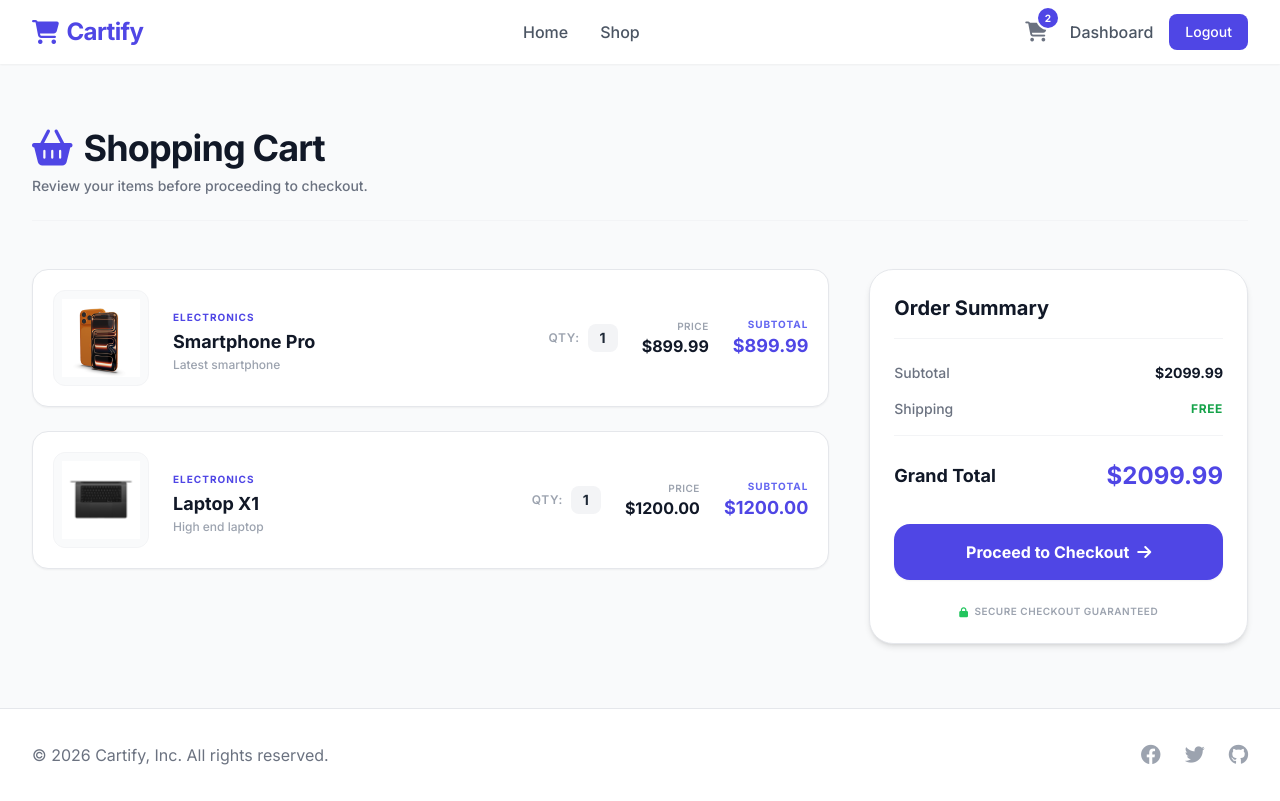
After one commit to desphixs/cartify-ecommerce-django, a Django app: page /cart/ in a window 1280 px wide. The commit adds this page. Run offline with Django 5.2, Linux system fonts and the light colour scheme; a user stored in the database is signed in; data comes from the database, SQL or seed files in the repository; some libraries are stand-ins or nearby versions.

Commit message:
integrated cart view page and cart count context

```diff
--- a/project/settings.py
+++ b/project/settings.py
@@ -63,6 +63,9 @@ TEMPLATES = [
                 'django.template.context_processors.request',
                 'django.contrib.auth.context_processors.auth',
                 'django.contrib.messages.context_processors.messages',
+                # Our custom context processor that continuously feeds the total cart quantity
+                # badge count to every page on our website!
+                'store.context_processors.cart_item_count',
             ],
         },
     },
--- /dev/null
+++ b/store/context_processors.py
@@ -0,0 +1,41 @@
+# store/context_processors.py
+
+# We import our CartItem model so we can query the database and count what's in the cart
+from store.models import CartItem
+
+# ==============================================================================
+# REAL-WORLD ANALOGY: The Shopping Badge Counter
+# ------------------------------------------------------------------------------
+# Imagine walking through a retail department store. The store clerk continuously
+# counts the items you place into your cart and updates a small digital badge counter
+# visible on the cart's handle so you always know exactly how many items you are
+# holding, no matter which section of the store you walk into.
+#
+# In Django, a "context processor" is like that helper clerk. It automatically
+# calculates a variable (like the total quantity of all items in the user's cart)
+# and makes it available to *every single HTML page* (like the header or navigation bar)
+# without us having to fetch and pass it manually in every single view function!
+# ==============================================================================
+def cart_item_count(request):
+    # 1. If the customer is not logged in (anonymous guest), they cannot have items in a database-backed cart.
+    # Therefore, we return a default count of 0 items.
+    if not request.user.is_authenticated:
+        return {'cart_count': 0}
+
+    try:
+        # 2. Query the database to find all CartItem objects belonging to this user's cart.
+        # We look up items where the cart's owner matches the currently logged-in user.
+        items = CartItem.objects.filter(cart__user=request.user)
+
+        # 3. Sum up the quantity field of each item in the cart.
+        # For example, if they have 2 laptops and 3 shirts, we sum (2 + 3) to get 5 total items in the cart.
+        # If the cart is empty or there are no items, sum() automatically returns 0.
+        total_count = sum(item.quantity for item in items)
+
+        # 4. Return the key-value dictionary. This key `cart_count` becomes globally
+        # accessible as a variable across all our HTML templates!
+        return {'cart_count': total_count}
+
+    except Exception:
+        # Fallback to 0 if anything goes wrong (e.g. database table doesn't exist yet during initial setup/migrations)
+        return {'cart_count': 0}
--- a/store/urls.py
+++ b/store/urls.py
@@ -1,5 +1,5 @@
 from django.urls import path
-from . import views
+from store import views
 
 # ==============================================================================
 # REAL-WORLD ANALOGY: The Store Directory
@@ -13,4 +13,15 @@ urlpatterns = [
     # This path expects an integer (like 1, 2, 3) which represents the product ID.
     # When a user goes to /add-to-cart/5/, Django will grab product #5 and send it to our view.
     path('add-to-cart/<int:product_id>/', views.add_to_cart, name='add_to_cart'),
+    # ==============================================================================
+    # REAL-WORLD ANALOGY: The Checkout Aisle Signpost
+    # ------------------------------------------------------------------------------
+    # In a supermarket, when you are done shopping, you look up for a signpost that
+    # reads "Aisle 10: Checkout & Cart Review."
+    #
+    # This URL route acts as that dynamic signpost! When a user navigates their browser
+    # to `/cart/`, this rule catches their request and guides them directly to our
+    # `view_cart` clerk function to inspect their items.
+    # ==============================================================================
+    path('cart/', views.view_cart, name='cart'),
 ]
--- a/store/views.py
+++ b/store/views.py
@@ -64,3 +64,58 @@ def add_to_cart(request, product_id):
 
     # 5. Send the customer right back to the storefront so they can keep shopping!
     return redirect('index')
+
+
+# ==============================================================================
+# REAL-WORLD ANALOGY: The Shopping Cart Inspector
+# ------------------------------------------------------------------------------
+# Imagine you're walking through a physical store with your metal shopping cart.
+# Before heading to the checkout cashier register, you stop, look inside your
+# cart, review every single item you've picked, look at the quantity of each
+# product, and calculate the estimated total cost to make sure it fits within
+# your budget.
+#
+# This `view_cart` view does exactly that digitally! First, the bouncer
+# (@login_required) verifies you're logged in. Then, we fetch your unique cart
+# object, gather all the items you've added (like 2 shirts and 1 laptop), calculate
+# the sum total of those items, and send all this data to our `cart.html` template
+# so we can show it to you beautifully on a dedicated cart review page!
+# ==============================================================================
+@login_required
+# Protect this cart review view so that only authenticated members can inspect a shopping session
+def view_cart(request):
+    # 1. Fetch or initialize the user's active shopping cart bucket.
+    # We use `get_or_create` to ensure that if a user visits the cart page before adding anything,
+    # we initialize a clean, empty cart for them instead of throwing a database or lookup error.
+    # The method returns a tuple: (cart_instance, was_created_boolean), so we unpack the first item.
+    cart, created = Cart.objects.get_or_create(user=request.user)
+
+    # 2. Gather all the individual items linked to this user's cart.
+    # We use `.select_related('product')` to optimize our database. In database terms, this is a "JOIN" operation.
+    # Instead of asking the database "get this item", then asking again "now get this item's product info"
+    # (which would hit the database repeatedly), we fetch both the item and its product details in a single query!
+    cart_items = cart.items.all().select_related('product')
+
+    # 3. Calculate the sum total cost of all the products sitting inside the shopping cart.
+    # We start our counter at exactly 0.00 dollars.
+    total_price = 0
+
+    # 4. Iterate through every single item in the cart collection to calculate the cumulative price.
+    for item in cart_items:
+        # For each item, we multiply the product's individual unit price by the quantity selected.
+        # (e.g. if the item is a pair of socks priced at $10.00 and the user has 3 in the cart: $10.00 * 3 = $30.00)
+        # We add this calculation to our running total.
+        total_price += item.product.price * item.quantity
+
+    # 5. Pack our calculated data into a neat dictionary box (context) to ship to the frontend template.
+    context = {
+        'cart': cart,
+        # The primary Cart object representing this user's shopping session
+        'cart_items': cart_items,
+        # The collection of items currently inside the shopping cart
+        'total_price': total_price,
+        # The calculated total cost of the customer's shopping basket
+    }
+
+    # 6. Render the dedicated `cart.html` review page, passing along our context data box!
+    return render(request, 'cart.html', context)
--- a/templates/base.html
+++ b/templates/base.html
@@ -43,8 +43,17 @@
             <!-- User Actions -->
             <div class="flex items-center space-x-4">
                 {% if user.is_authenticated %}
-                    <a href="#" class="text-gray-500 hover:text-indigo-600 transition-colors">
+                    <!-- Dynamic Cart Icon Link with Notification Badge -->
+                    <!-- We point this link to our 'cart' URL path so the user is taken to their cart review page -->
+                    <a href="{% url 'cart' %}" class="text-gray-500 hover:text-indigo-600 transition-colors relative flex items-center justify-center p-1.5 rounded-full hover:bg-gray-50">
                         <i class="fa-solid fa-cart-shopping text-xl"></i>
+                        <!-- We check if our custom context processor calculated a count greater than 0 -->
+                        {% if cart_count > 0 %}
+                            <!-- A vibrant notification badge displaying the number of items in their shopping basket -->
+                            <span class="absolute -top-1 -right-1 flex h-5 w-5 items-center justify-center rounded-full bg-indigo-600 text-[10px] font-bold text-white ring-2 ring-white">
+                                {{ cart_count }}
+                            </span>
+                        {% endif %}
                     </a>
                     <a href="{% url 'dashboard' %}" class="text-gray-600 hover:text-indigo-600 font-medium transition-colors">Dashboard</a>
                     <a href="{% url 'logout' %}" class="bg-indigo-600 text-white px-4 py-2 rounded-lg text-sm font-medium hover:bg-indigo-700 transition-colors">Logout</a>
--- /dev/null
+++ b/templates/cart.html
@@ -0,0 +1,144 @@
+<!-- templates/cart.html -->
+
+<!-- We inherit from our master layout blueprint so that we automatically get our header, navigation bar, and footer -->
+{% extends 'base.html' %}
+
+<!-- We define a custom title name for our cart page -->
+{% block title %}Your Shopping Cart - Cartify{% endblock %}
+
+<!-- We pour our cart elements directly into our master layout content block -->
+{% block content %}
+<div class="max-w-7xl mx-auto px-4 sm:px-6 lg:px-8 py-16">
+    <!-- Section Header introducing the user to their cart review page -->
+    <div class="mb-12 border-b border-gray-100 pb-6">
+        <h1 class="text-3xl font-extrabold tracking-tight text-gray-900 sm:text-4xl flex items-center gap-3">
+            <i class="fa-solid fa-basket-shopping text-indigo-600"></i> Shopping Cart
+        </h1>
+        <p class="mt-2 text-sm text-gray-500 font-medium">Review your items before proceeding to checkout.</p>
+    </div>
+
+    <!-- We check if there are actually any items in the user's cart -->
+    {% if cart_items %}
+        <!-- Two-column layout: Left is the list of products, Right is the checkout price summary card -->
+        <div class="grid grid-cols-1 lg:grid-cols-12 gap-10">
+
+            <!-- LEFT COLUMN: CART ITEMS LIST (Occupies 8 out of 12 grid spaces on large screens) -->
+            <div class="lg:col-span-8 space-y-6">
+                <!-- Loop through each individual CartItem in our collection -->
+                {% for item in cart_items %}
+                    <!-- Individual CartItem Card with subtle shadow, border, and rounded borders -->
+                    <div class="bg-white border border-gray-200 rounded-2xl p-5 shadow-sm hover:shadow-md transition-all duration-300 flex flex-col sm:flex-row items-center gap-6 relative overflow-hidden">
+
+                        <!-- 1. Product Image Frame -->
+                        <div class="w-24 h-24 bg-gray-50 rounded-xl overflow-hidden flex items-center justify-center flex-shrink-0 border border-gray-100 p-2">
+                            <!-- If the product has an image uploaded, display it cleanly -->
+                            {% if item.product.image %}
+                                <img src="{{ item.product.image.url }}" alt="{{ item.product.title }}" class="object-contain max-w-full max-h-full">
+                            <!-- Fallback default icon if the product has no image uploaded -->
+                            {% else %}
+                                <i class="fa-solid fa-image text-gray-300 text-3xl"></i>
+                            {% endif %}
+                        </div>
+
+                        <!-- 2. Product Information and Details -->
+                        <div class="flex-grow text-center sm:text-left">
+                            <!-- Product Category Badge -->
+                            <span class="text-[10px] font-bold text-indigo-600 uppercase tracking-widest">{{ item.product.category.name }}</span>
+                            <!-- Product Title -->
+                            <h3 class="text-lg font-bold text-gray-900 leading-tight mt-1">{{ item.product.title }}</h3>
+                            <!-- Short Description text, truncated cleanly -->
+                            <p class="text-xs text-gray-400 font-medium mt-1 line-clamp-1">
+                                {{ item.product.description|default:"No description available." }}
+                            </p>
+                        </div>
+
+                        <!-- 3. Price and Quantity Summary Area -->
+                        <div class="flex flex-col sm:flex-row items-center gap-6 w-full sm:w-auto justify-between sm:justify-end border-t border-gray-100 sm:border-t-0 pt-4 sm:pt-0">
+                            <!-- Quantity badge displaying how many of this product are in the cart -->
+                            <div class="flex items-center gap-2">
+                                <span class="text-xs text-gray-400 font-semibold uppercase tracking-wider">Qty:</span>
+                                <span class="bg-gray-100 text-gray-800 font-bold px-3 py-1 rounded-lg text-sm">{{ item.quantity }}</span>
+                            </div>
+
+                            <!-- Unit Price display -->
+                            <div class="text-center sm:text-right">
+                                <span class="text-[10px] text-gray-400 font-semibold uppercase tracking-wider block">Price</span>
+                                <span class="text-gray-900 font-bold text-base">${{ item.product.price }}</span>
+                            </div>
+
+                            <!-- Total calculated cost for this specific item group -->
+                            <div class="text-center sm:text-right">
+                                <span class="text-[10px] text-indigo-500 font-bold uppercase tracking-widest block">Subtotal</span>
+                                <!-- We display the calculated subtotal for this item using the model's subtotal property -->
+                                <span class="text-indigo-600 font-extrabold text-lg">${{ item.subtotal }}</span>
+                            </div>
+                        </div>
+                    </div>
+                {% endfor %}
+            </div>
+
+            <!-- RIGHT COLUMN: ORDER SUMMARY SIDEBAR (Occupies 4 out of 12 grid spaces on large screens) -->
+            <div class="lg:col-span-4">
+                <!-- Sticky summary container card -->
+                <div class="bg-white border border-gray-200 rounded-3xl p-6 shadow-md space-y-6 sticky top-24">
+                    <h2 class="text-xl font-bold text-gray-900 border-b border-gray-100 pb-4">Order Summary</h2>
+
+                    <!-- Line item calculations -->
+                    <div class="space-y-4 font-medium text-sm">
+                        <!-- Subtotal cost row -->
+                        <div class="flex items-center justify-between text-gray-500">
+                            <span>Subtotal</span>
+                            <span class="text-gray-900 font-bold">${{ total_price }}</span>
+                        </div>
+
+                        <!-- Shipping fee estimation (Free shipping badge aesthetic) -->
+                        <div class="flex items-center justify-between text-gray-500 pb-4 border-b border-gray-100">
+                            <span>Shipping</span>
+                            <span class="text-green-600 font-bold uppercase tracking-wider text-xs">Free</span>
+                        </div>
+
+                        <!-- Final Grand Total Price Row -->
+                        <div class="flex items-center justify-between text-base py-2">
+                            <span class="text-gray-900 font-extrabold text-lg">Grand Total</span>
+                            <span class="text-indigo-600 font-black text-2xl">${{ total_price }}</span>
+                        </div>
+                    </div>
+
+                    <!-- Checkout Call-To-Action Button -->
+                    <a href="#" class="w-full bg-indigo-600 hover:bg-indigo-700 text-white font-bold py-4 px-6 rounded-2xl transition-all duration-200 shadow-sm flex items-center justify-center gap-2 text-base focus:outline-none focus:ring-2 focus:ring-offset-2 focus:ring-indigo-600">
+                        Proceed to Checkout <i class="fa-solid fa-arrow-right"></i>
+                    </a>
+
+                    <!-- Safe payment visual reassurance badges -->
+                    <div class="text-center">
+                        <p class="text-[10px] text-gray-400 font-semibold uppercase tracking-wider flex items-center justify-center gap-1.5">
+                            <i class="fa-solid fa-lock text-green-500"></i> Secure Checkout Guaranteed
+                        </p>
+                    </div>
+                </div>
+            </div>
+        </div>
+
+    <!-- FALLBACK STATE: RENDERED ONLY IF THE SHOPPING CART IS COMPLETELY EMPTY -->
+    {% else %}
+        <!-- Centered aesthetic message card reassuring the customer -->
+        <div class="max-w-md mx-auto text-center py-16 px-6 bg-white border border-gray-200 rounded-3xl shadow-sm mt-10">
+            <!-- Icon illustration indicating an empty shopping session -->
+            <div class="inline-flex items-center justify-center w-20 h-20 rounded-full bg-indigo-50 text-indigo-500 mb-6 shadow-sm">
+                <i class="fa-solid fa-bag-shopping text-3xl"></i>
+            </div>
+
+            <!-- Reassuring text explaining that no items have been added -->
+            <h2 class="text-2xl font-extrabold text-gray-900">Your Cart is Empty</h2>
+            <p class="mt-3 text-sm text-gray-500 font-medium leading-relaxed">
+                Looks like you haven't added any products to your shopping cart yet. Let's head over to the catalog to find something amazing!
+            </p>
+
+            <!-- Redirect call-to-action button linking back to the storefront grid -->
+            <a href="{% url 'index' %}" class="inline-flex items-center justify-center gap-2 bg-indigo-600 hover:bg-indigo-700 text-white font-bold px-6 py-3.5 rounded-xl text-sm transition-all duration-200 shadow-sm focus:outline-none focus:ring-2 focus:ring-indigo-600 focus:ring-offset-2 mt-8">
+                <i class="fa-solid fa-store text-xs"></i> Go Shopping
+            </a>
+        </div>
+    {% endif %}
+</div>
+{% endblock %}
```
Also changed, not shown: store/models.py (+16 -0 lines).
